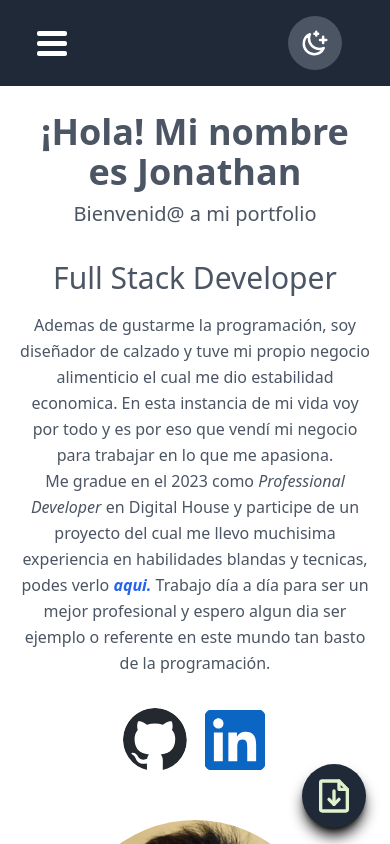
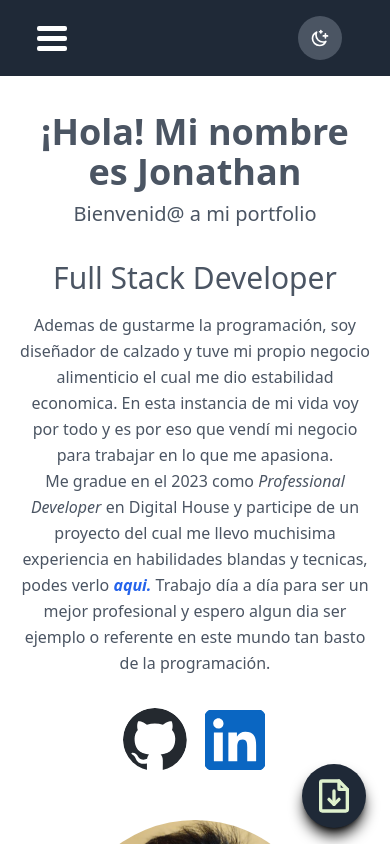
Before and after one commit to johnydeev/castro-jonathan-portfolio, a Next.js app: page / in a window 390 px wide. Shown: the top 844 px of the page. Built offline with nearby package versions, Linux system fonts and the light colour scheme.

Commit message:
change style mobile theme icon

```diff
--- a/src/app/globals.css
+++ b/src/app/globals.css
@@ -14,6 +14,10 @@ body {
   }
   #mobile {
     display: flex;
+  }
+  #theme-img {
+    width: 20px;
+    height: 20px;
   }
   btn-theme {
     width: 5px;
--- a/src/components/navbar.jsx
+++ b/src/components/navbar.jsx
@@ -120,6 +120,7 @@ const Navbar = () => {
         >
           <picture>
             <img
+            id="theme-img"
               width={30}
               height={30}
               src={theme === "dark" ? "/sun-black.svg" : "/moon-white2.svg"}
```
Also changed, not shown: src/components/Hero.jsx (+7 -1 lines).
